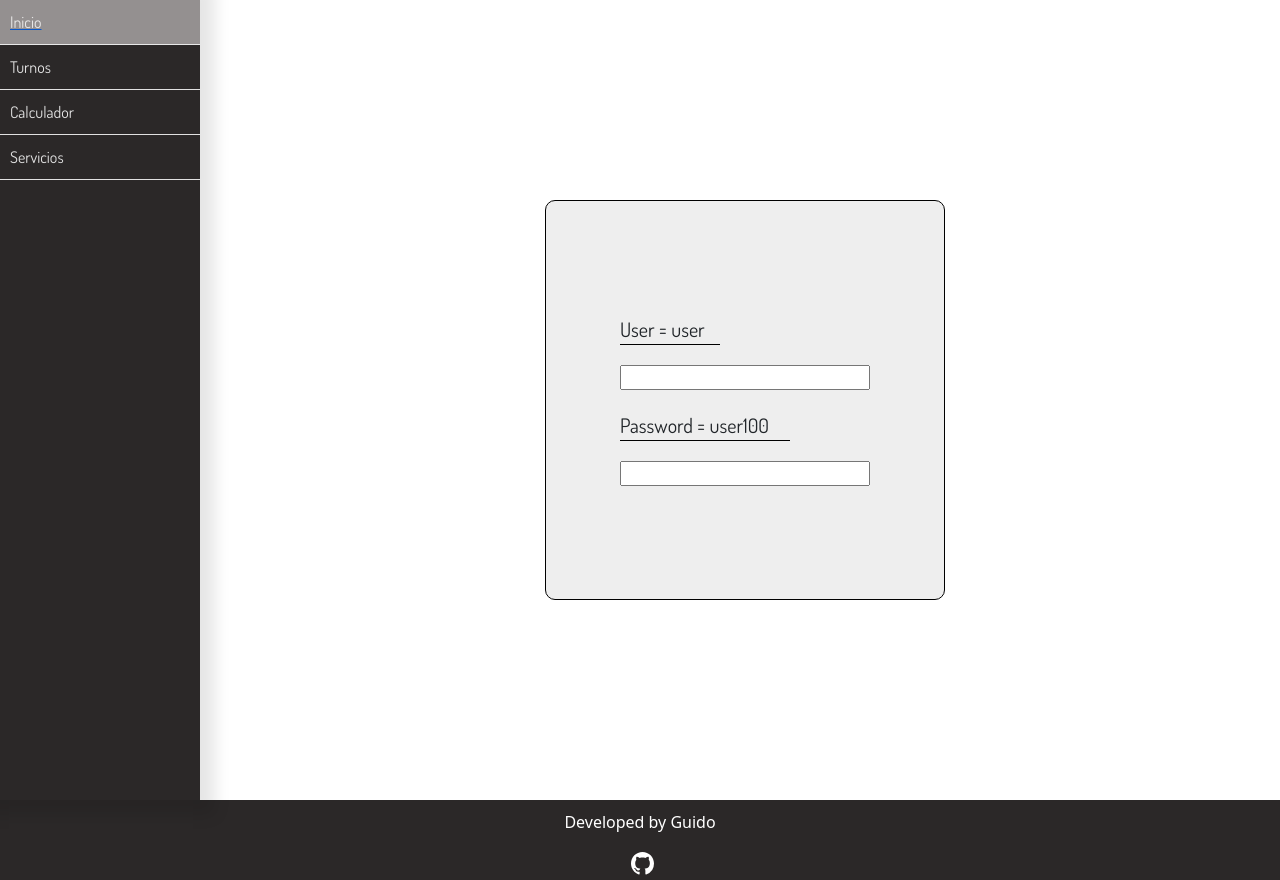
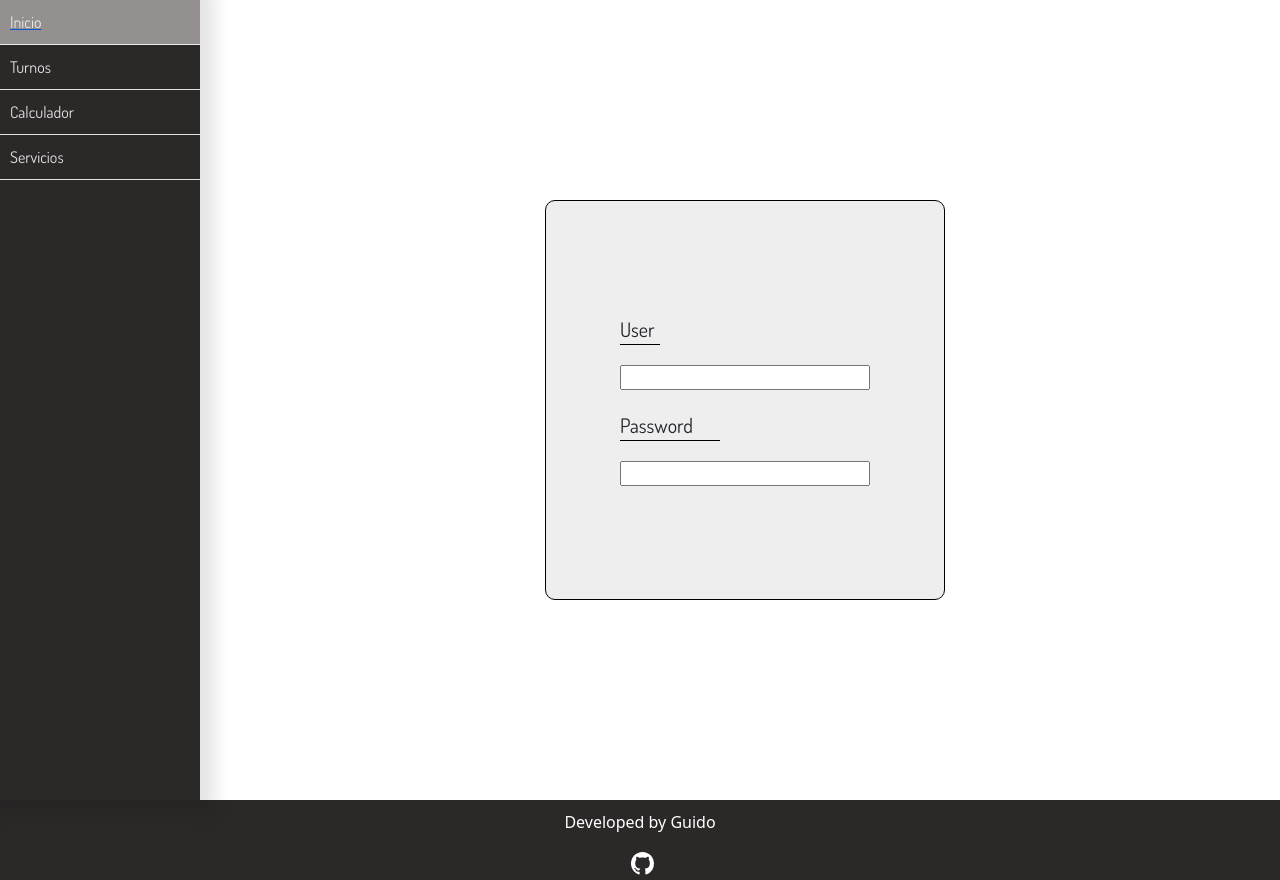
Before and after one commit to guidomora/stella-peluqueria, a React (Create React App) app: page /validacion in a window 1280 px wide. Built offline with nearby package versions, Linux system fonts and the light colour scheme.

Commit message:
finalizado

```diff
--- a/src/Components/Firebase.js
+++ b/src/Components/Firebase.js
@@ -4,12 +4,12 @@ import { getFirestore } from "firebase/firestore";
 
 // Your web app's Firebase configuration
 const firebaseConfig = {
-  apiKey: "AIzaSyCJMDaYN3ph1w2AxWAxhzrERRhOX7kYsfY",
-  authDomain: "preoyecto-peluqueria.firebaseapp.com",
-  projectId: "preoyecto-peluqueria",
-  storageBucket: "preoyecto-peluqueria.appspot.com",
-  messagingSenderId: "941603674843",
-  appId: "1:941603674843:web:e4bc69bfe8dec10a544afe",
+  apiKey: "AIzaSyD07T3FHJaenEs2DpSSS2xggLEwNdjybTg",
+  authDomain: "peluqueria-stella.firebaseapp.com",
+  projectId: "peluqueria-stella",
+  storageBucket: "peluqueria-stella.appspot.com",
+  messagingSenderId: "956303484600",
+  appId: "1:956303484600:web:60ab76ac2d8a4ddf84764d",
 };
 
 // Initialize Firebase
--- a/src/Components/Validacion.js
+++ b/src/Components/Validacion.js
@@ -4,8 +4,8 @@ import "../Styles/Validacion.css";
 
 const Validacion = () => {
   const [values, setValues] = useState({ user: "", password: "" });
-  const usuario = "user";
-  const contra = "user100";
+  const usuario = "tobi";
+  const contra = "stella99";
 
   const handleChange = ({ target }) => {
     setValues((state) => ({
@@ -16,7 +16,7 @@ const Validacion = () => {
   return (
     <div className="container">
       <div className="form-container">
-        <p className="text">User = user</p>
+        <p className="text">User</p>
         <input
           className="input"
           type="text"
@@ -24,7 +24,7 @@ const Validacion = () => {
           value={values.user || ""}
           onChange={handleChange}
         />
-        <p className="password">Password = user100</p>
+        <p className="password">Password </p>
         <input
           className="input"
           type="password"
--- a/src/Styles/Validacion.css
+++ b/src/Styles/Validacion.css
@@ -23,7 +23,7 @@
 }
 
 .text {
-    width: 100px;
+    width: 40px;
     margin: 10px;
     font-size: 20px;
     font-weight: 500;
@@ -31,7 +31,7 @@
 }
 
 .password {
-    width: 170px;
+    width: 100px;
     margin: 10px;
     font-size: 20px;
     font-weight: 500;
```
